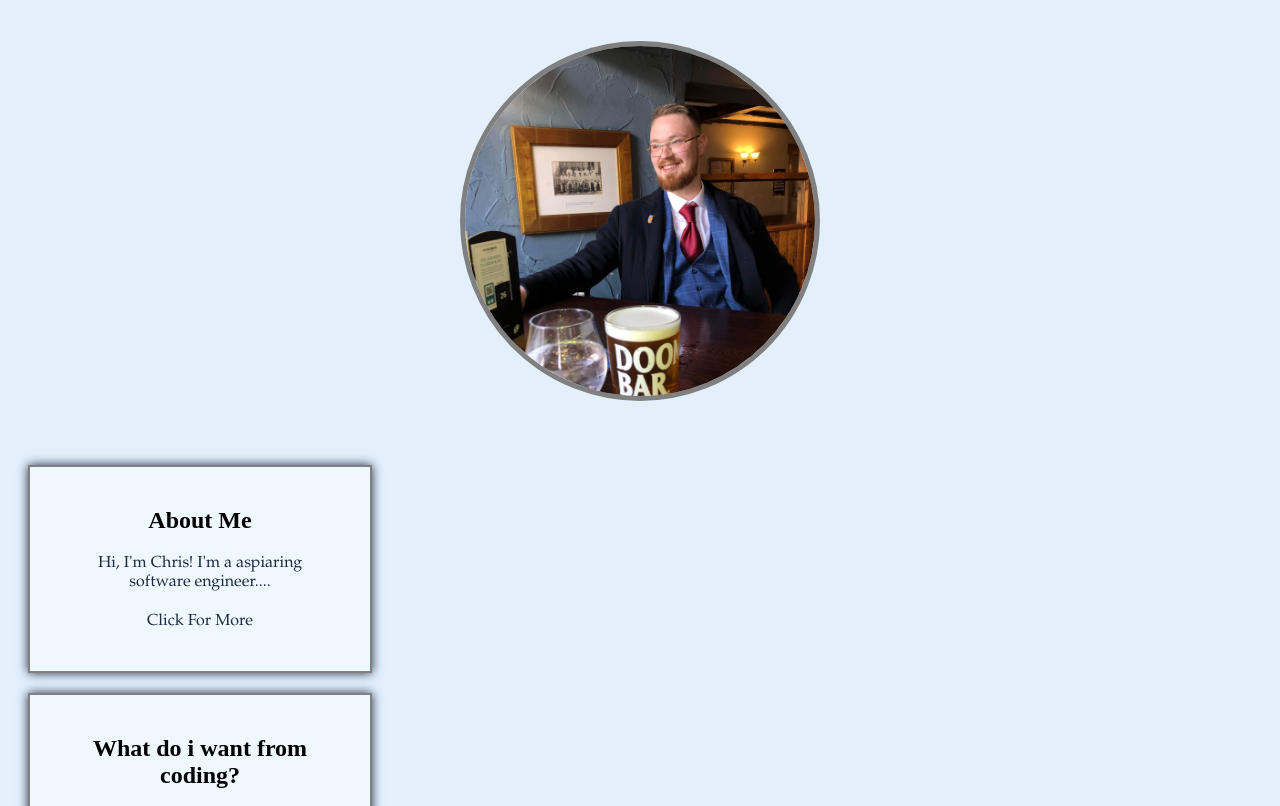
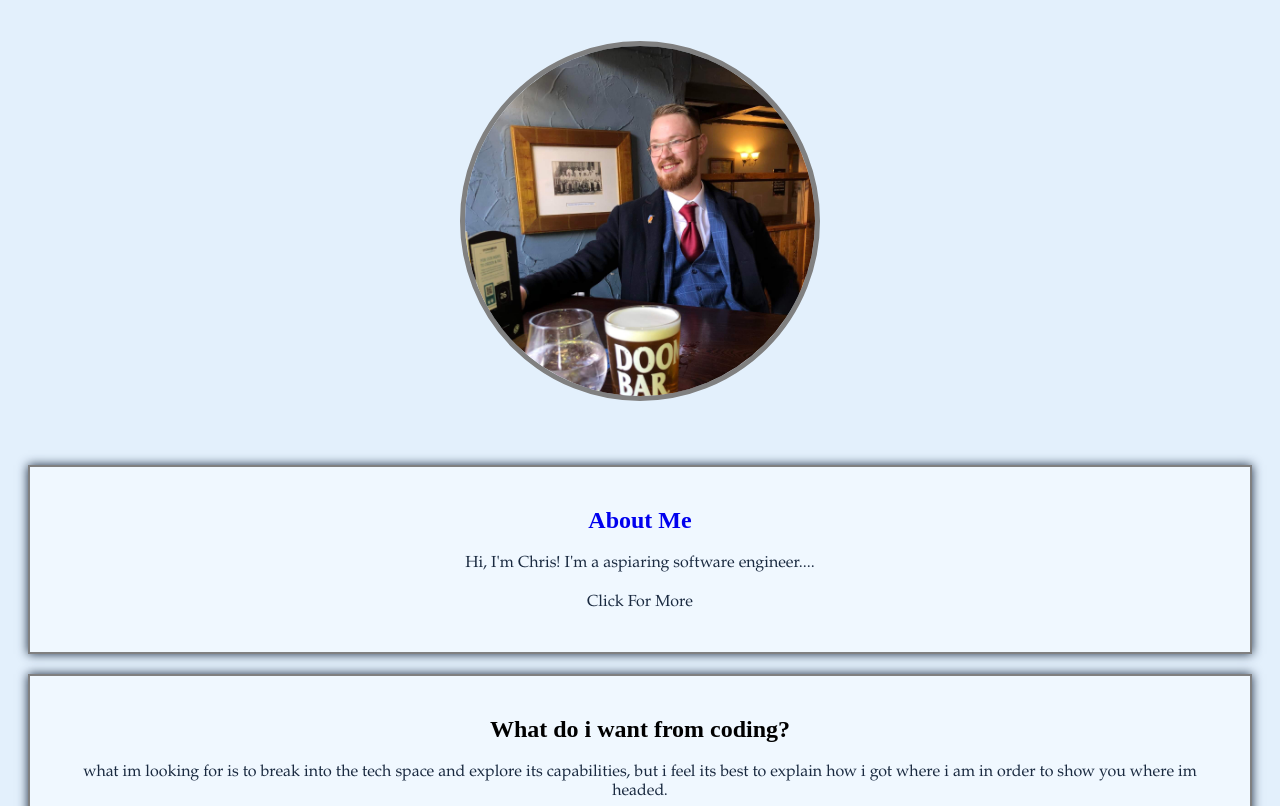
Before and after one commit to cjhurrell/Personal-Website, a plain HTML site: page index.html in a window 1280 px wide. Shown: the part 141-947 px from the top of the page. Drawn offline with Linux system fonts and the light colour scheme.

Commit message:
removing centering as currently struggling, will return later

```diff
--- a/index.html
+++ b/index.html
@@ -19,7 +19,7 @@
 
     <img src="profile.pic.jpeg" alt="Chris Hurrell" class="profile-pic">
 
-    <div class ="card-container">
+
         <a href="About.me.page.html">
     <div class="card">
         <h2>About Me</h2>
@@ -27,7 +27,7 @@
         <p class="Keep-reading">Click For More</p>
     </div>
     </a>
-    </div>
+
 
 
     <div class="card">
--- a/personal.css
+++ b/personal.css
@@ -13,11 +13,10 @@ img{
 
 a{
     text-decoration: none;
-    align-self: center;
+
 }
 
-.card-container{
-    align-items: center;
+
 }
 
 h2{
@@ -97,8 +96,6 @@ h1{
     padding: 20px;
     margin: 20px;
     text-decoration: none;
-    max-width: 300px;
-    align-self: center;
 }
 
 .card:hover{
```
